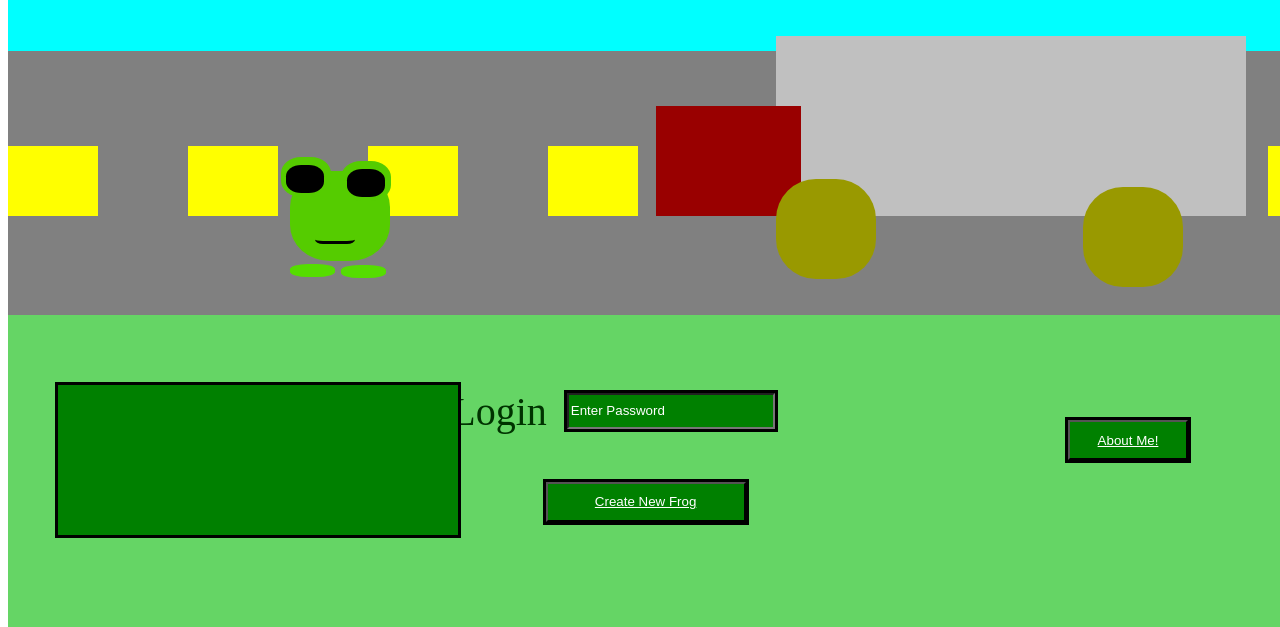
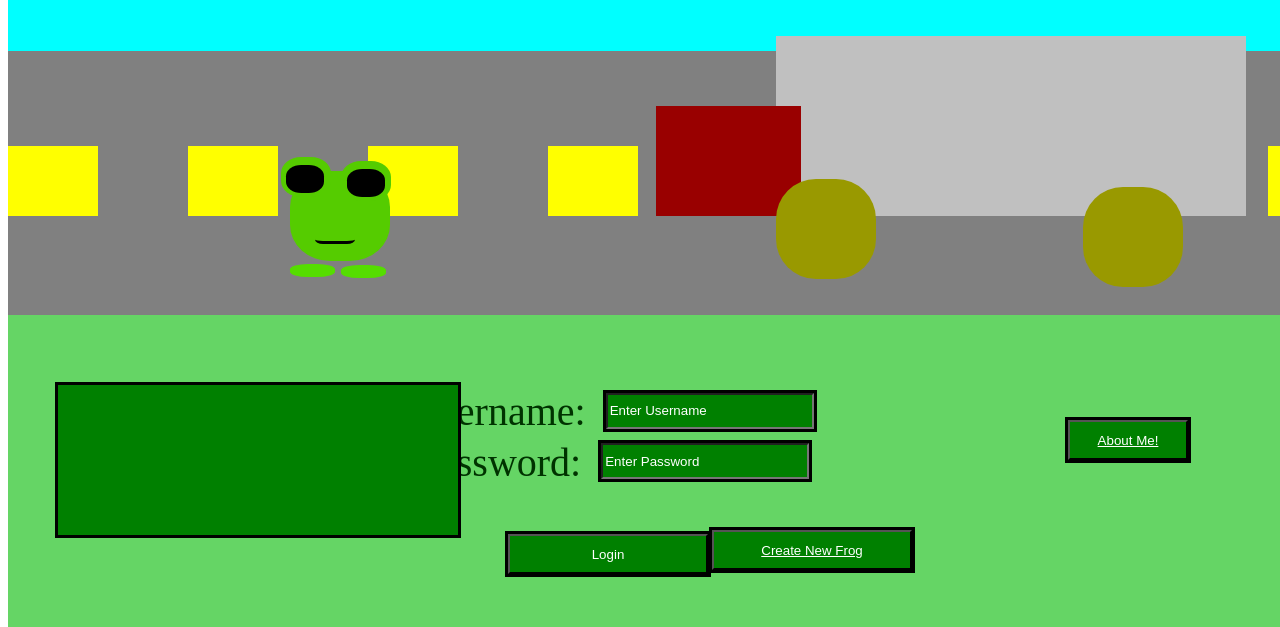
Before and after one commit to WarrenPeace101/startup, a website: page public/index.html in a window 1280 px wide. Shown: the part 173-800 px from the top of the page. Drawn offline with Linux system fonts and the light colour scheme; no server answers.

Commit message:
added encrypted password and username boxes

```diff
--- a/public/homescreenCSS.css
+++ b/public/homescreenCSS.css
@@ -188,7 +188,42 @@ footer {
     color: #003300;
   }
 
-  #myLogin {
+  #loginForm2 {
+    position: relative;
+    top: 55px;
+    right: 40px;
+    font-size: 2.5em;
+    text-align: center;
+    color: #003300;
+  }
+
+  #loginButton {
+    color: white;
+    text-align: center;
+    position: relative;
+    height: 40px;
+    width: 200px;
+    right: -500px;
+    bottom: -100px;
+    background: green;
+    outline-style: solid;
+    outline-color: black;
+  }
+
+
+  #myLoginUsername {
+    color: white;
+    position: relative;
+    height: 30px;
+    width: 200px;
+    bottom: 10px;
+    left: 10px;
+    background: green;
+    outline-style: solid;
+    outline-color: black;
+  }
+
+  #myLoginPassword {
     color: white;
     position: relative;
     height: 30px;
@@ -205,8 +240,8 @@ footer {
     position: relative;
     height: 40px;
     width: 200px;
-    left: 42vw;
-    top: 10vh;
+    left: 55vw;
+    top: 7vh;
     background: green;
     outline-style: solid;
     outline-color: black;
--- a/public/index.html
+++ b/public/index.html
@@ -38,10 +38,17 @@
                   </div>
             </div>
             <br>
-            <form id="loginForm" method="get" onsubmit="login(event)">
-                <label for="login" action="gamescreen.html">Login</label>
-                <input type="text" id="myLogin" name="varLogin" placeholder="Enter Password"/>
+            <form id="loginForm" method="get">
+                <label for="login">Username:</label>
+                <input type="text" id="myLoginUsername" name="varLoginUsername" placeholder="Enter Username"/>
             </form>
+            <form id="loginForm2" method="get">
+                <label for="login" action="">Password:</label>
+                <input type="text" id="myLoginPassword" name="varLoginPassword" placeholder="Enter Password"/>
+            </form>
+            <button id="loginButton" onclick="login()">
+                Login
+            </button>
             <br>
             <button id = "createFrog"><a id="createFrogText" href="createfrog.html">Create New Frog</a></button>
             <br>
--- a/public/login.js
+++ b/public/login.js
@@ -15,26 +15,21 @@ async function attemptCreateFrog(endpoint) {
             'Content-type': 'application/json; charset = UTF-8'
         },
     })
-
-    //const body = await response.json();
-    if (response?.status === 200) {
-        localStorage.setItem('userName', frogName);
-    }
 }
 
 async function login(event) {
-  event.preventDefault();
+  //event.preventDefault();
   attemptLogin('/api/auth/login');
 }
 
 async function attemptLogin(endpoint) {
 
-  const myPassword = document.getElementById("myLogin").value;
-  var frogName;
+  const myUsername = document.getElementById("myLoginUsername").value;
+  const myPassword = document.getElementById("myLoginPassword").value;
 
   const response = await fetch(endpoint, {
     method : 'POST',
-    body: JSON.stringify({password : myPassword}),
+    body: JSON.stringify({frogName : myUsername, password : myPassword}),
     headers: {
         'Content-type': 'application/json; charset = UTF-8'
     },
@@ -51,7 +46,7 @@ if (response?.status === 200) {
   });
  /* const response2 = await fetch(`/api/password/${myPassword}`);
   console.log(response2);*/
-  //localStorage.setItem('userName', response2.body.frogName);
+  localStorage.setItem('userName', myUsername);
   window.location.href = 'gamescreen.html';
 }
 }
```
Also changed, not shown: index.js (+6 -4 lines).
